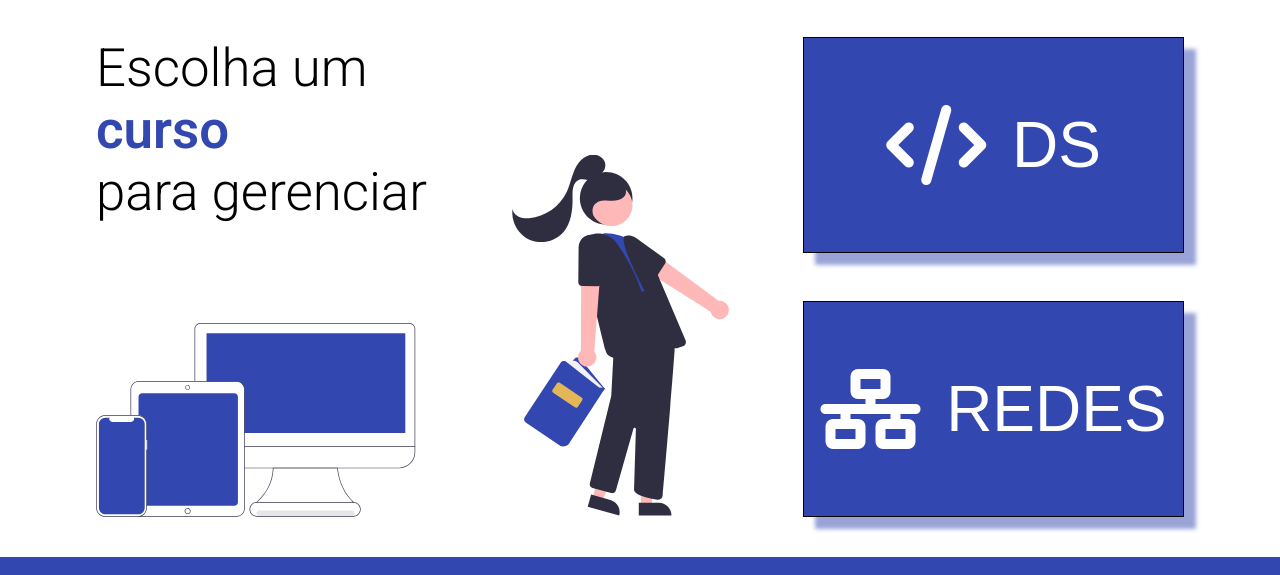
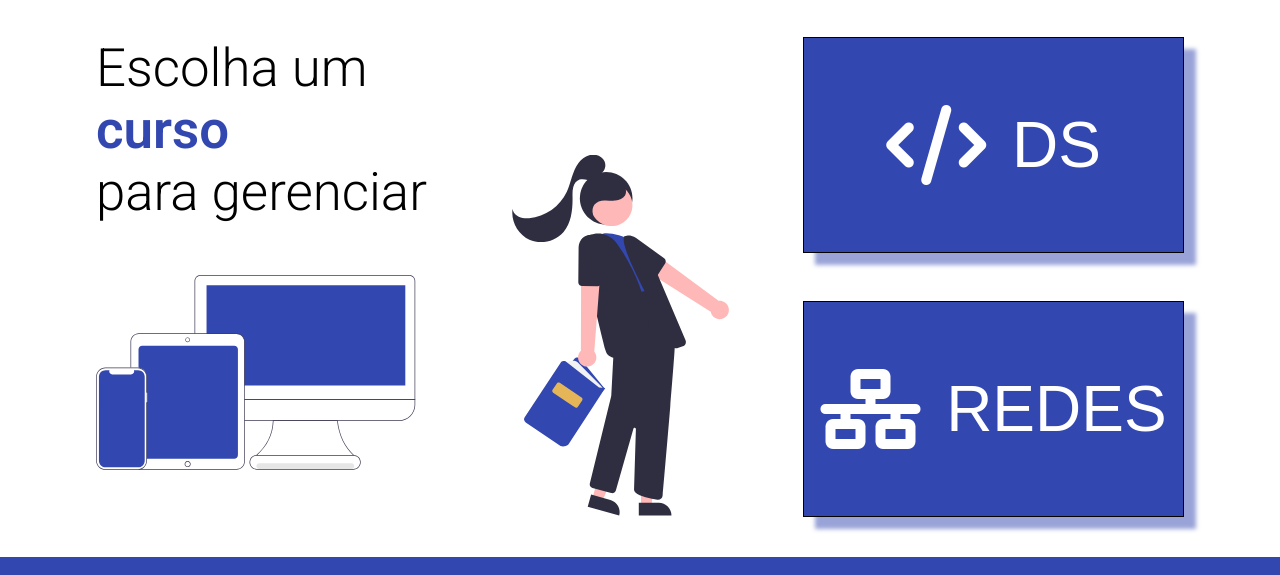
Before and after one commit to Bre01cc/Lion_School, a website with bundled scripts: page index.html in a window 1280 px wide. Shown: the part 103-678 px from the top of the page. Built offline with nearby package versions, Linux system fonts and the light colour scheme; files whose address does not match are found by name.

Commit message:
style:Alterando a distância da imagem e texto

```diff
--- a/style.css
+++ b/style.css
@@ -91,7 +91,8 @@ main {
   display: flex;
   flex-direction: column;
   height: 100%;
-  justify-content: space-between;
+  /* justify-content: space-between; */
+  gap: 6.5vh;
   width: 35%;
   font-size: 1.65rem;
 }
```
